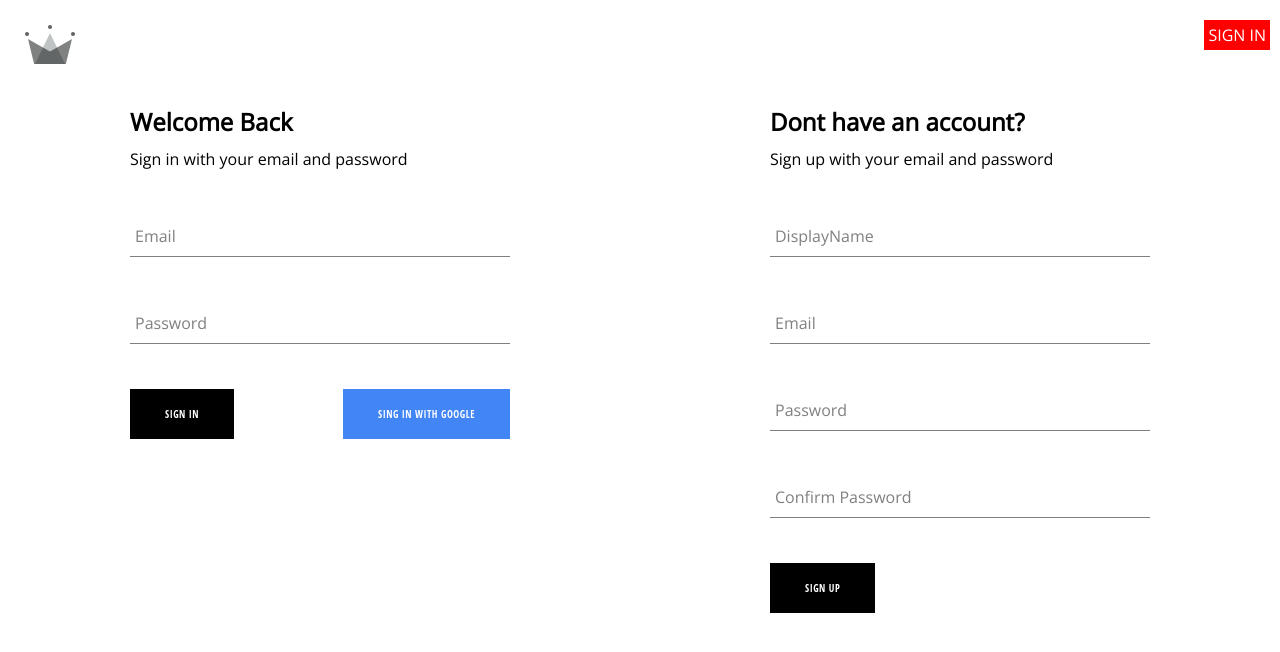
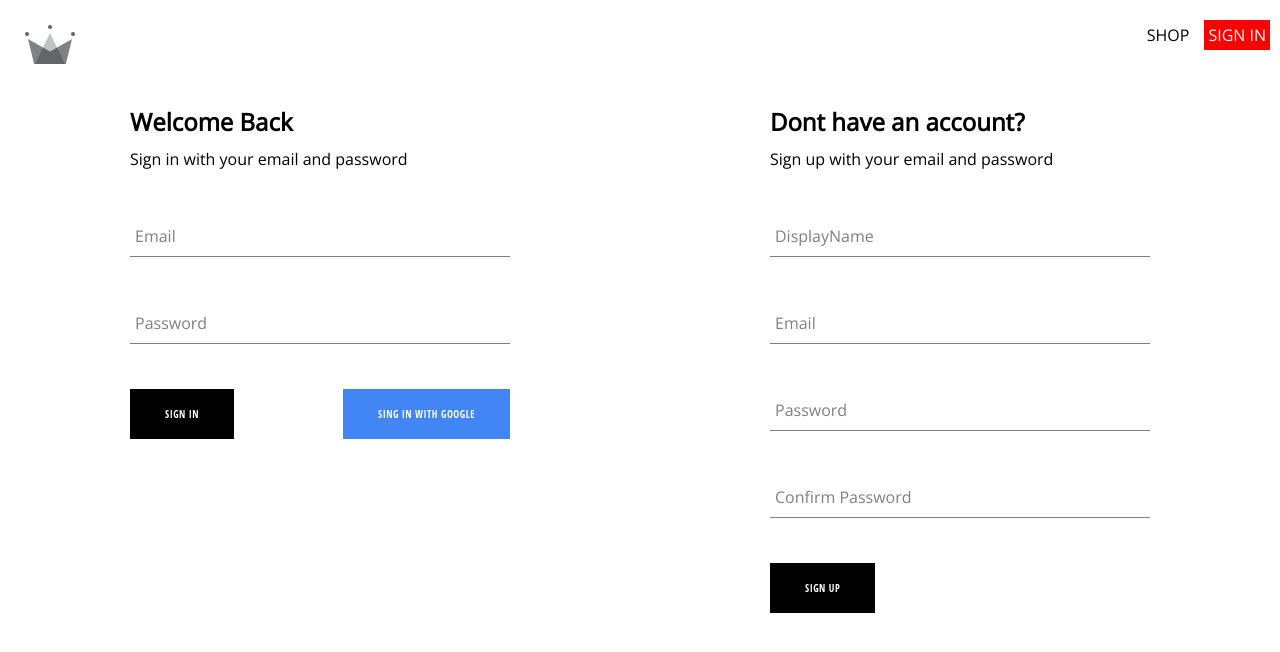
Before and after one commit to Yurex12/crwnn-clothing, a React (Create React App) app: page /auth in a window 1280 px wide. Shown: the top 652 px of the page. Built offline with nearby package versions, Linux system fonts and the light colour scheme; no server answers.

Commit message:
used authchanged

```diff
--- a/src/components/form-input/form-input.component.jsx
+++ b/src/components/form-input/form-input.component.jsx
@@ -1,9 +1,10 @@
 import './form-input.styles.scss';
 
 const FormInput = ({ label, ...otherProps }) => {
+  // console.log({...otherProps});
   return (
-    <div className="group">
-      <input className="form-input" {...otherProps} required />
+    <div className='group'>
+      <input className='form-input' {...otherProps} required />
       {label && (
         <label
           className={`${
--- a/src/components/sign-in/sign-in.component.jsx
+++ b/src/components/sign-in/sign-in.component.jsx
@@ -1,6 +1,4 @@
 import { useState, useContext } from 'react';
-
-import { UserContext } from '../../contexts/user.context';
 
 import {
   signInWithGooglePopup,
@@ -11,6 +9,7 @@ import {
 import FormInput from '../form-input/form-input.component';
 import './sign-in.styles.scss';
 import Button from '../button/button.component';
+import { useUser } from '../../contexts/user.context';
 
 const defaultFormFields = {
   email: '',
@@ -21,19 +20,12 @@ const SignIn = () => {
   const [formFields, setFormFields] = useState(defaultFormFields);
   const { email, password } = formFields;
 
-  const { setCurrentUser } = useContext(UserContext)
-
   const resetField = () => {
     setFormFields(defaultFormFields);
   };
 
   const signInWithGoogle = async () => {
-    try {
-      const { user } = await signInWithGooglePopup();
-      await createUserDocumentFromAuth(user);
-    } catch (error) {
-      alert('error');
-    }
+    await signInWithGooglePopup();
   };
 
   const handleChange = (event) => {
@@ -44,9 +36,7 @@ const SignIn = () => {
   const handleSubmit = async (event) => {
     event.preventDefault();
     try {
-      const {user} = await signInAuthUserWithEmailAndPassword(email, password);
-      setCurrentUser(user)
-
+      await signInAuthUserWithEmailAndPassword(email, password);
 
       resetField();
     } catch (error) {
@@ -61,29 +51,29 @@ const SignIn = () => {
   };
 
   return (
-    <div className="sign-in-container">
+    <div className='sign-in-container'>
       <h2>Welcome Back</h2>
       <span>Sign in with your email and password</span>
       <form onSubmit={handleSubmit}>
         <FormInput
-          label="Email"
-          type="email"
+          label='Email'
+          type='email'
           onChange={handleChange}
-          name="email"
+          name='email'
           value={email}
         />
 
         <FormInput
-          label="Password"
-          type="password"
+          label='Password'
+          type='password'
           onChange={handleChange}
-          name="password"
+          name='password'
           value={password}
         />
 
-        <div className="btn-sign">
-          <Button type="submit">Sign In</Button>
-          <Button type="button" onClick={signInWithGoogle} buttonType="google">
+        <div className='btn-sign'>
+          <Button type='submit'>Sign In</Button>
+          <Button type='button' onClick={signInWithGoogle} buttonType='google'>
             Sing in with google
           </Button>
         </div>
--- a/src/components/sign-up-form/sign-up-form.component.jsx
+++ b/src/components/sign-up-form/sign-up-form.component.jsx
@@ -1,4 +1,4 @@
-import { useState, useContext } from 'react';
+import { useState } from 'react';
 
 import {
   createAuthUserWithEmailAndPassword,
@@ -8,8 +8,7 @@ import {
 import FormInput from '../form-input/form-input.component';
 import './sign-up-form.styles.scss';
 import Button from '../button/button.component';
-
-import { UserContext } from '../../contexts/user.context';
+import { useUser } from '../../contexts/user.context';
 
 const defaultFormFields = {
   displayName: '',
@@ -43,6 +42,7 @@ const SignUp = () => {
         email,
         password
       );
+
       await createUserDocumentFromAuth(user, { displayName });
       resetField();
     } catch (error) {
--- a/src/contexts/user.context.jsx
+++ b/src/contexts/user.context.jsx
@@ -1,14 +1,38 @@
-import { createContext, useState } from "react";
+import { createContext, useContext, useState, useEffect } from 'react';
+
+import {
+  createUserDocumentFromAuth,
+  onAuthStateChangedListener,
+} from '../utils/firebase/firebase.utils';
 
 //actual storage, value to access
-export const UserContext = createContext({
+const UserContext = createContext({
   currentUser: null,
   setCurrentUser: () => null,
 });
 
+function UserProvider({ children }) {
+  const [currentUser, setCurrentUser] = useState(null);
+  const value = { currentUser, setCurrentUser };
 
-export const UserProvider = ({children}) => {
- const [currentUser, setCurrentUser] = useState(null);
- const value = {currentUser, setCurrentUser};
- return <UserContext.Provider value={value}>{children}</UserContext.Provider>
-};
+  useEffect(() => {
+    function unsubscribe() {
+      onAuthStateChangedListener((user) => {
+        if (user) createUserDocumentFromAuth(user);
+        setCurrentUser(user);
+      });
+    }
+
+    return unsubscribe;
+  }, []);
+  return <UserContext.Provider value={value}>{children}</UserContext.Provider>;
+}
+
+function useUser() {
+  const context = useContext(UserContext);
+  if (context === undefined)
+    throw new Error('userconetext was used outside of it provider');
+  return context;
+}
+
+export { useUser, UserProvider };
--- a/src/index.js
+++ b/src/index.js
@@ -2,9 +2,10 @@ import React from 'react';
 import ReactDOM from 'react-dom/client';
 import { BrowserRouter } from 'react-router-dom';
 import App from './App';
+
+import './index.scss';
+
 import { UserProvider } from './contexts/user.context';
-import './index.scss';
-import reportWebVitals from './reportWebVitals';
 
 const root = ReactDOM.createRoot(document.getElementById('root'));
 root.render(
@@ -16,8 +17,3 @@ root.render(
     </BrowserRouter>
   </React.StrictMode>
 );
-
-// If you want to start measuring performance in your app, pass a function
-// to log results (for example: reportWebVitals(console.log))
-// or send to an analytics endpoint. Learn more: https://bit.ly/CRA-vitals
-reportWebVitals();
--- a/src/routes/navigation/navigation.component.jsx
+++ b/src/routes/navigation/navigation.component.jsx
@@ -1,28 +1,32 @@
-import { useContext } from 'react';
-
 import { Link, NavLink, Outlet } from 'react-router-dom';
-import {ReactComponent as CrwnnLogo } from '../../assets/007 crown.svg';
-
-import { UserContext } from '../../contexts/user.context';
-
+import { ReactComponent as CrwnnLogo } from '../../assets/007 crown.svg';
 
 import './navigation.styles.scss';
+import { useUser } from '../../contexts/user.context';
+import { signOutAuthUser } from '../../utils/firebase/firebase.utils';
 
 const Navigation = () => {
-  const { currentUser } = useContext(UserContext);
-  console.log(currentUser )
-  console.log('name')
+  const { currentUser } = useUser();
+
   return (
     <>
       <header className='navigation'>
-       <Link className='logo-container' to='/'>
-        <CrwnnLogo className='logo'/>
-       </Link>
+        <Link className='logo-container' to='/'>
+          <CrwnnLogo className='logo' />
+        </Link>
 
-       <nav className='nav-links-container'>
-        {/* <NavLink to='/shop' className='nav-link'>SHOP</NavLink> */}
-        <NavLink to='/auth' className='nav-link'>SIGN IN</NavLink>
-       </nav>
+        <nav className='nav-links-container'>
+          <NavLink to='/shop' className='nav-link'>
+            SHOP
+          </NavLink>
+          {currentUser ? (
+            <button onClick={signOutAuthUser}>SIGN OUT</button>
+          ) : (
+            <NavLink to='/auth' className='nav-link'>
+              SIGN IN
+            </NavLink>
+          )}
+        </nav>
       </header>
 
       <Outlet />
--- a/src/utils/firebase/firebase.utils.js
+++ b/src/utils/firebase/firebase.utils.js
@@ -4,7 +4,9 @@ import {
   signInWithPopup,
   createUserWithEmailAndPassword,
   GoogleAuthProvider,
-  signInWithEmailAndPassword
+  signInWithEmailAndPassword,
+  signOut,
+  onAuthStateChanged,
 } from 'firebase/auth';
 
 import { getFirestore, doc, getDoc, setDoc } from 'firebase/firestore';
@@ -30,43 +32,52 @@ export const auth = getAuth();
 
 export const signInWithGooglePopup = () => signInWithPopup(auth, provider);
 
-export const db = getFirestore()
+export const db = getFirestore();
 
-export const createUserDocumentFromAuth = async (userAuth , additionalInformation) => {
- if (!userAuth) return
-  const userDocRef = doc(db , 'users', userAuth.uid )
-  console.log(userDocRef)
+export const createUserDocumentFromAuth = async (
+  userAuth,
+  additionalInformation
+) => {
+  if (!userAuth) return;
+  const userDocRef = doc(db, 'users', userAuth.uid);
+  console.log(userDocRef);
 
-  const userSnapshot = await getDoc(userDocRef)
-  console.log(userSnapshot.exists())
+  const userSnapshot = await getDoc(userDocRef);
+  console.log(userSnapshot.exists());
 
-  if(!userSnapshot.exists()){
-   const {displayName , email} = userAuth;
-   const createdAt = new Date()
+  if (!userSnapshot.exists()) {
+    const { displayName, email } = userAuth;
+    const createdAt = new Date();
     try {
-   await  setDoc(userDocRef, {
+      await setDoc(userDocRef, {
         displayName,
         email,
         createdAt,
-     ...additionalInformation
-    })
+        isAdmin: false,
+        ...additionalInformation,
+      });
     } catch (error) {
-    console.log('error creating user: ', error.message)
+      console.log('error creating user: ', error.message);
+    }
   }
 
-  }
+  return userDocRef;
+};
 
-  return userDocRef
-}
-
-export const createAuthUserWithEmailAndPassword = async(email, password) => {
+export const createAuthUserWithEmailAndPassword = async (email, password) => {
   if (!email || !password) return;
 
- return await createUserWithEmailAndPassword(auth, email ,password )
-}
-export const signInAuthUserWithEmailAndPassword = async(email, password) => {
+  return await createUserWithEmailAndPassword(auth, email, password);
+};
+export const signInAuthUserWithEmailAndPassword = async (email, password) => {
   if (!email || !password) return;
 
- return await signInWithEmailAndPassword(auth, email ,password )
+  return await signInWithEmailAndPassword(auth, email, password);
+};
 
+export async function signOutAuthUser() {
+  await signOut(auth);
 }
+export const onAuthStateChangedListener = async (callback) => {
+  onAuthStateChanged(auth, callback);
+};
```
Lines whose indentation alone changed are shown as unchanged.
